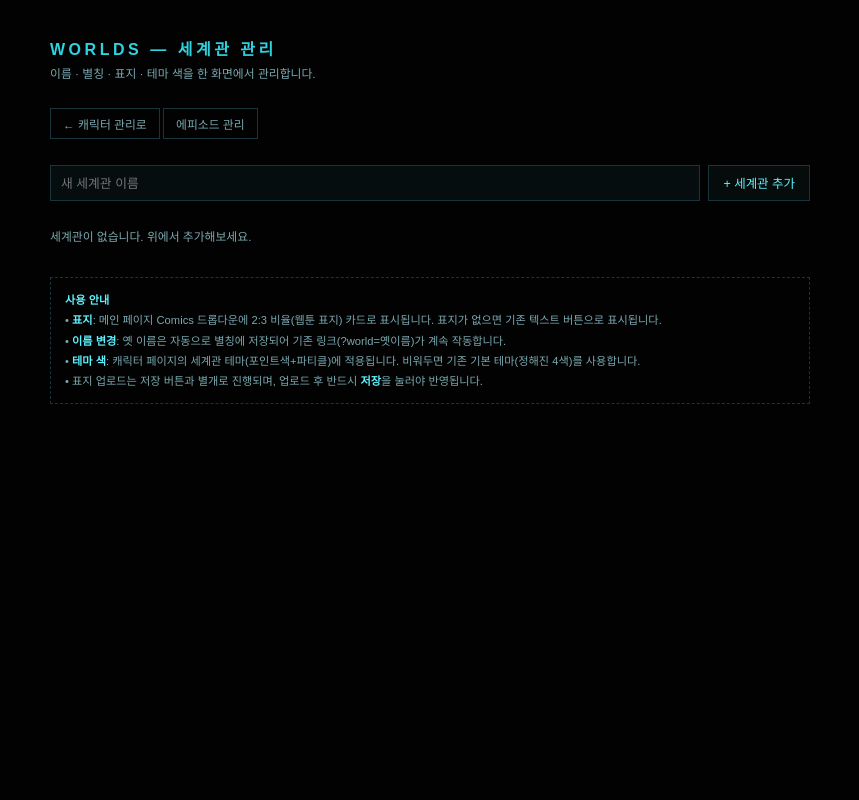
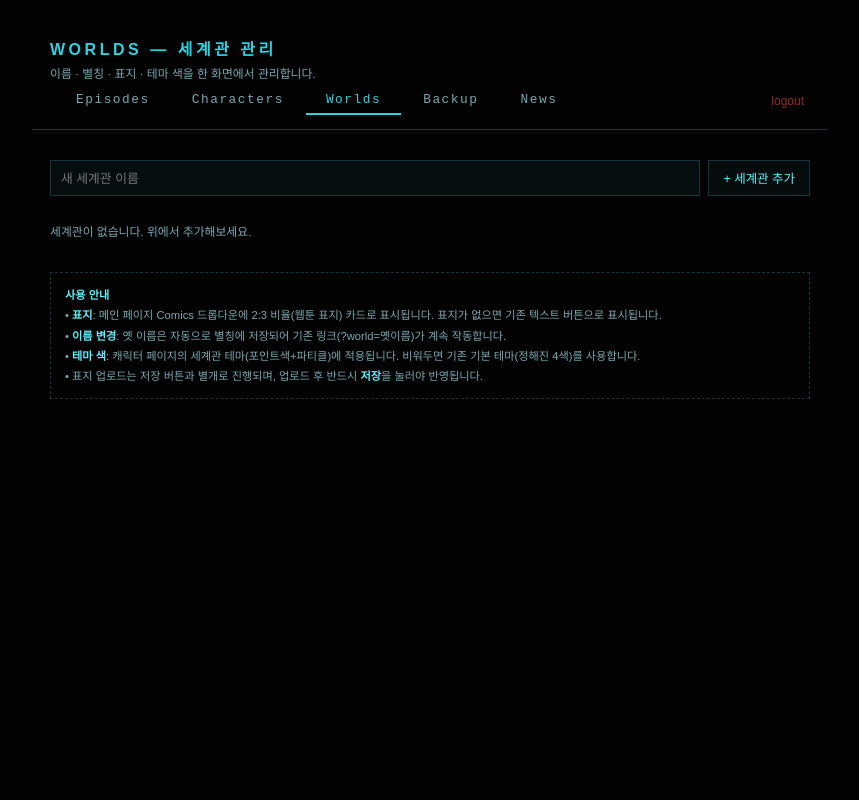
Before and after one commit to euuq103/lawren-admin, a Flask app: page /admin/worlds in a window 1280 px wide. Shown: the whole page, without its empty margins (210-1069 px from the left). Run offline with Flask 3, Linux system fonts and the light colour scheme; the visitor is signed in with stand-in values (Sample User, id 1); some libraries are stand-ins or nearby versions.

Commit message:
Add files via upload

```diff
--- a/app.py
+++ b/app.py
@@ -427,7 +427,7 @@ def world_edit(id):
         print(f'[ERROR] world_edit: {e}')
     return redirect('/admin/worlds')
 
-@app.route('/admin/worlds/delete/<int:id>', methods=['POST'])
+@app.route('/admin/worlds/delete/<int:id>', methods=['GET','POST'])
 def world_delete(id):
     r = guard()
     if r: return r
--- a/templates/episodes.html
+++ b/templates/episodes.html
@@ -78,6 +78,7 @@
   <div class="tabs">
     <a href="/admin/episodes" class="on">Episodes</a>
     <a href="/admin/characters">Characters</a>
+    <a href="/admin/worlds">Worlds</a>
     <a href="/admin/backup-page">Backup</a>
     <a href="/admin/news">News</a>
   </div>
--- a/templates/news.html
+++ b/templates/news.html
@@ -55,6 +55,7 @@
   <div class="tabs">
     <a href="/admin/episodes">Episodes</a>
     <a href="/admin/characters">Characters</a>
+    <a href="/admin/worlds">Worlds</a>
     <a href="/admin/backup-page">Backup</a>
     <a href="/admin/news" class="on">News</a>
   </div>
--- a/templates/worlds.html
+++ b/templates/worlds.html
@@ -8,13 +8,18 @@
   :root { --bg:#020202; --text:#5ef2ff; --muted:#7aa9b0; --accent:#2fd3e0; --line:#17353a; }
   * { box-sizing:border-box; margin:0; padding:0; }
   body { font-family:Arial,Helvetica,sans-serif; background:var(--bg); color:var(--text);
-         min-height:100vh; padding:36px 18px 80px; }
+         min-height:100vh; padding:36px 18px 80px; overflow-x:hidden; }
   .wrap { max-width:760px; margin:0 auto; }
   h1 { font-size:1rem; letter-spacing:.22em; color:var(--accent); text-transform:uppercase; margin-bottom:4px; }
   p.sub { font-size:.74rem; color:var(--muted); line-height:1.7; margin-bottom:24px; }
-  .nav { font-size:.74rem; margin-bottom:26px; }
-  .nav a { color:var(--muted); text-decoration:none; border:1px solid var(--line); padding:6px 12px; display:inline-block; }
-  .nav a:hover { color:var(--text); border-color:var(--accent); }
+  /* 어드민 패밀리 탭 네비 (characters/episodes와 동일 스타일) */
+  nav.adm { display:flex; align-items:center; padding:14px 24px; border-bottom:1px solid var(--line); margin:-36px -18px 30px; }
+  .tabs { display:flex; gap:2px; flex:1; }
+  .tabs a { padding:6px 20px; color:var(--muted); text-decoration:none; font-size:.8rem; letter-spacing:.12em; border-bottom:2px solid transparent; transition:color .15s; font-family:'Courier New',monospace; }
+  .tabs a:hover { color:var(--text); }
+  .tabs a.on { color:var(--accent); border-bottom-color:var(--accent); }
+  .logout { color:#ff4e4e; text-decoration:none; font-size:.75rem; opacity:.55; transition:opacity .15s; }
+  .logout:hover { opacity:1; }
 
   /* 추가 폼 */
   .addbox { display:flex; gap:8px; margin-bottom:26px; flex-wrap:wrap; }
@@ -61,7 +66,16 @@
 <div class="wrap">
   <h1>Worlds — 세계관 관리</h1>
   <p class="sub">이름 · 별칭 · 표지 · 테마 색을 한 화면에서 관리합니다.</p>
-  <div class="nav"><a href="/admin/characters">&larr; 캐릭터 관리로</a> <a href="/admin/episodes">에피소드 관리</a></div>
+  <nav class="adm">
+    <div class="tabs">
+      <a href="/admin/episodes">Episodes</a>
+      <a href="/admin/characters">Characters</a>
+      <a href="/admin/worlds" class="on">Worlds</a>
+      <a href="/admin/backup-page">Backup</a>
+      <a href="/admin/news">News</a>
+    </div>
+    <a href="/admin/logout" class="logout">logout</a>
+  </nav>
 
   <!-- 세계관 추가 -->
   <form class="addbox" method="post" action="/admin/worlds/add">
```
Also changed, not shown: templates/characters.html (+1 -45 lines).
